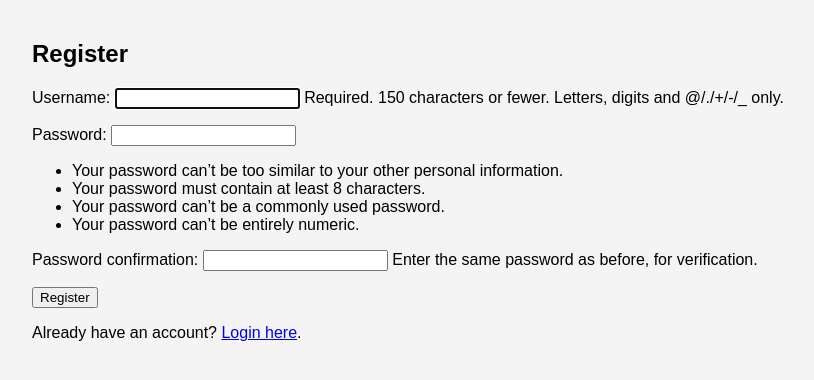
After one commit to savinleonid/HandMe, a Django app: page /register/ in a window 1280 px wide. The commit adds this page. Shown: the top 380 px of the page, without its empty margins (8-822 px from the left). Run offline with Django 5.2, Linux system fonts and the light colour scheme.

Commit message:
Implemented user authentication

```diff
--- a/HandMe/settings.py
+++ b/HandMe/settings.py
@@ -1,3 +1,4 @@
+import os
 from pathlib import Path
 from decouple import config
 import dj_database_url
@@ -83,9 +84,10 @@ STATIC_URL = '/static/'
 STATICFILES_DIRS = [BASE_DIR / "static"]
 
 MEDIA_URL = '/media/'
-MEDIA_ROOT = BASE_DIR / 'media'
+MEDIA_ROOT = os.path.join(BASE_DIR, 'images')
 
-
+LOGIN_REDIRECT_URL = 'home'
+LOGOUT_REDIRECT_URL = 'home'
 
 # Default primary key field type
 DEFAULT_AUTO_FIELD = 'django.db.models.BigAutoField'
--- a/HandMe/urls.py
+++ b/HandMe/urls.py
@@ -16,9 +16,12 @@ Including another URLconf
 """
 from django.contrib import admin
 from django.urls import path, include
+from django.conf import settings
+from django.conf.urls.static import static
+
 
 urlpatterns = [
     path('admin/', admin.site.urls),
     path('', include('app.urls')),  # Include app URLs
     path('accounts/', include('django.contrib.auth.urls')),  # Include auth URLs
-]
+] + static(settings.MEDIA_URL, document_root=settings.MEDIA_ROOT)
--- a/app/urls.py
+++ b/app/urls.py
@@ -1,9 +1,13 @@
 from django.urls import path
-from . import views
+from django.contrib.auth.views import LogoutView
+from .views import *
 
 urlpatterns = [
-    path('', views.home, name='home'),  # Homepage for the app
-    path('products/', views.product_list, name='product_list'),  # List of products
-    path('product/<int:pk>/', views.product_detail, name='product_detail'),  # Detail view for a product
-    path('product/new/', views.product_create, name='product_create'),  # View for adding a new product
+    path('login/', login_view, name='login'),
+    path('logout/', logout_view, name='logout'),
+    path('', home, name='home'),  # Homepage for the app
+    path('products/', product_list, name='product_list'),  # List of products
+    path('product/<int:pk>/', product_detail, name='product_detail'),  # Detail view for a product
+    path('register/', register_view, name='register'),
+    path('product_create/', product_create, name='product_create'),
 ]
--- a/app/views.py
+++ b/app/views.py
@@ -1,6 +1,8 @@
 from django.shortcuts import render, redirect, get_object_or_404
 from .models import Product
 from .forms import ProductForm
+from django.contrib.auth.forms import UserCreationForm, AuthenticationForm
+from django.contrib.auth import authenticate, login, logout
 
 def product_list(request):
     products = Product.objects.all()
@@ -25,3 +27,32 @@ def product_create(request):
 def home(request):
     products = Product.objects.all()  # Fetch all products
     return render(request, 'app/home.html', {'products': products})
+
+def register_view(request):
+    if request.method == 'POST':
+        form = UserCreationForm(request.POST)
+        if form.is_valid():
+            user = form.save()
+            login(request, user)  # Automatically log in the user after registration
+            return redirect('product_list')
+    else:
+        form = UserCreationForm()
+    return render(request, 'registration/register.html', {'form': form})  # Create a register.html template
+
+def login_view(request):
+    if request.method == 'POST':
+        form = AuthenticationForm(request, data=request.POST)
+        if form.is_valid():
+            username = form.cleaned_data.get('username')
+            password = form.cleaned_data.get('password')
+            user = authenticate(username=username, password=password)
+            if user is not None:
+                login(request, user)
+                return redirect('home')  # Redirect to the product list or homepage
+    else:
+        form = AuthenticationForm()
+    return render(request, 'registration/login.html', {'form': form})
+
+def logout_view(request):
+    logout(request)
+    return redirect('home')  # Redirect to the login page after logout
--- /dev/null
+++ b/templates/registration/register.html
@@ -0,0 +1,21 @@
+{% load static %}
+<!DOCTYPE html>
+<html lang="en">
+<head>
+    <meta charset="UTF-8">
+    <meta name="viewport" content="width=device-width, initial-scale=1.0">
+    <title>Register</title>
+    <link rel="stylesheet" href="{% static 'app/styles.css' %}">
+</head>
+<body>
+    <div class="content">
+        <h2>Register</h2>
+        <form method="post">
+            {% csrf_token %}
+            {{ form.as_p }}
+            <button type="submit">Register</button>
+        </form>
+        <p>Already have an account? <a href="{% url 'login' %}">Login here</a>.</p>
+    </div>
+</body>
+</html>
```
Also changed, not shown: static/app/styles.css (+36 -0 lines), templates/app/home.html (+13 -1 lines), templates/app/login.html (deleted, +0 -17 lines), templates/registration/login.html (added, +21 -0 lines).
